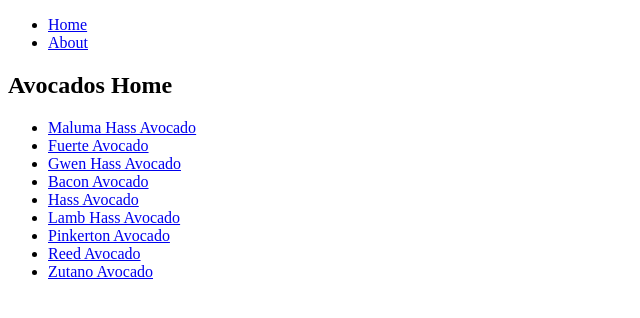
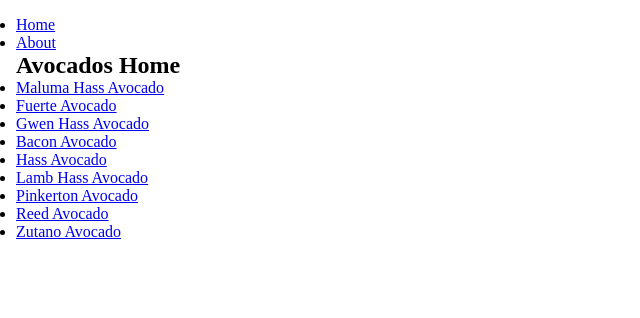
Before and after one commit to irvingvjuarez/next-course, a Next.js app: page / in a window 1280 px wide. Shown: the top 318 px of the page, without its empty margins (0-640 px from the left). Built offline with nearby package versions, Linux system fonts and the light colour scheme.

Commit message:
Global css applied

```diff
--- a/pages/_app.js
+++ b/pages/_app.js
@@ -1,4 +1,5 @@
 import Layout from "../containers/Layout"
+import "../style.css"
 
 const App = ({ Component, pageProps }) => {
 	return (
--- a/pages/_document.js
+++ b/pages/_document.js
@@ -4,10 +4,12 @@ export default function Document() {
   return (
     <Html>
       <Head />
+
       <body className='main-body'>
         <Main />
         <NextScript />
       </body>
+
     </Html>
   )
 }
--- /dev/null
+++ b/style.css
@@ -0,0 +1,8 @@
+* {
+	margin: 0;
+	padding: 0;
+}
+
+body.main-body {
+	padding: 1rem;
+}
```
